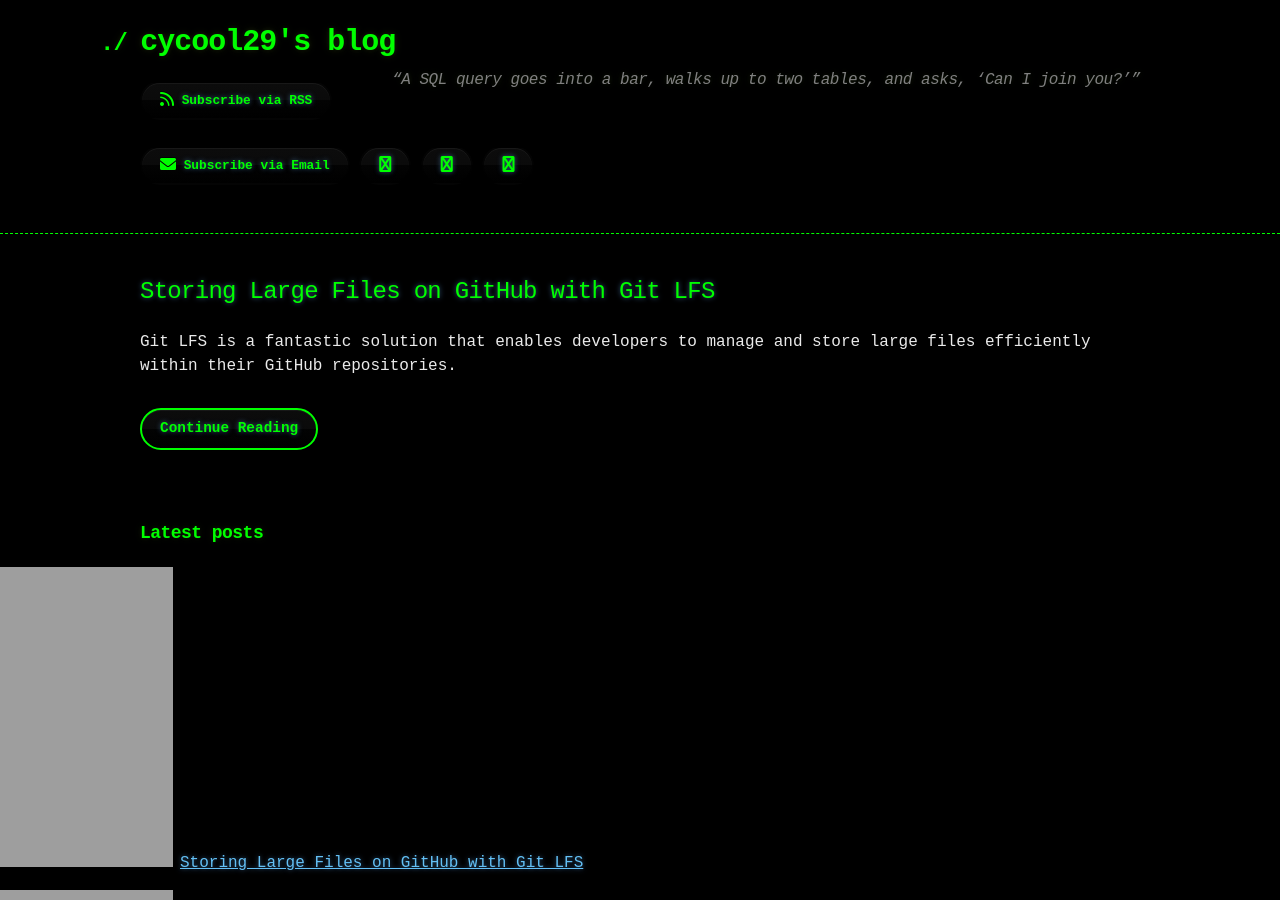
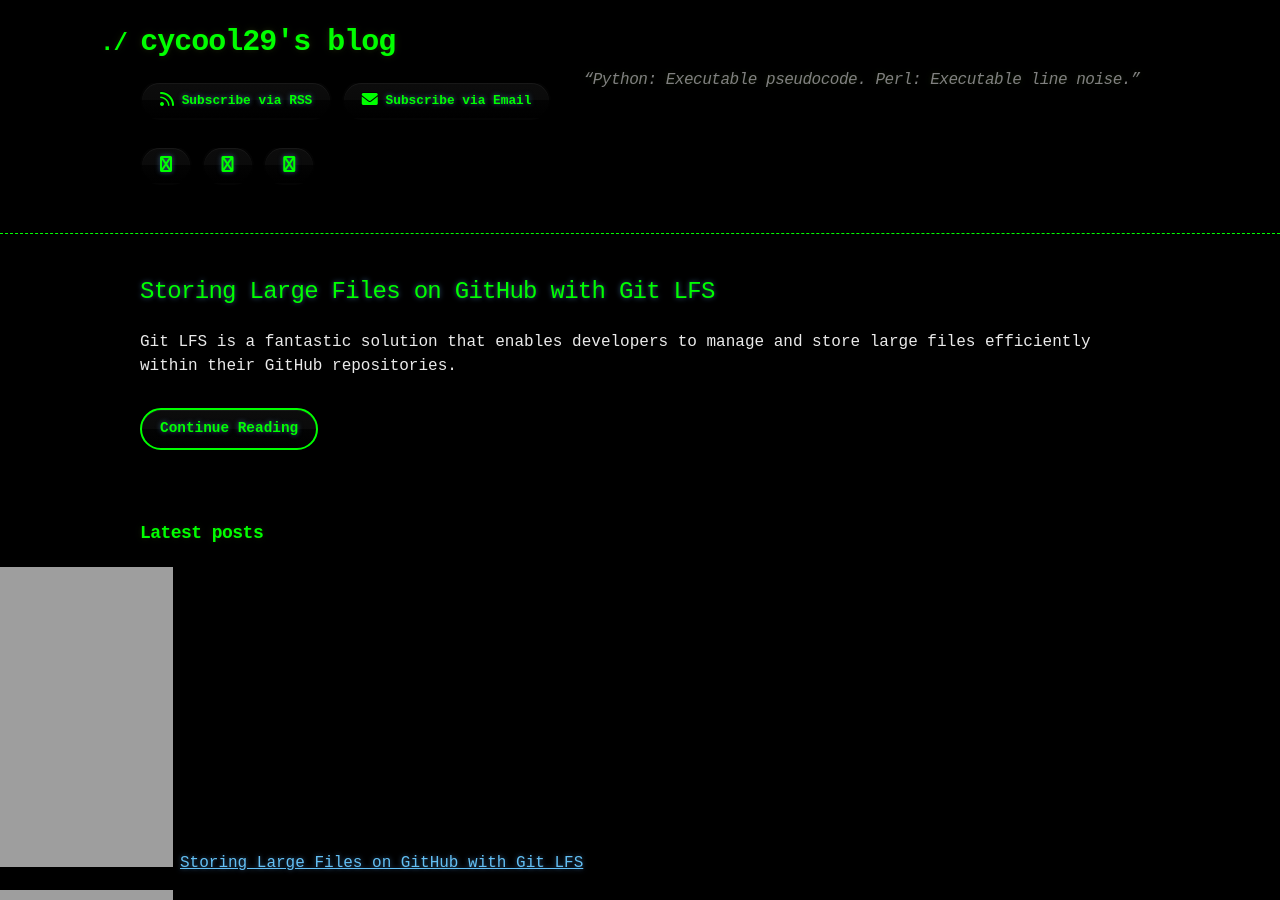
Before and after one commit to cycool29/cycool29.github.io, a Jekyll site: the page built from index.md, in a window 1280 px wide and 900 px high. Built offline with Jekyll 4.4.1, drawn with Linux system fonts in a browser that asks for light colours; a style sheet for code colours, icons or effects is not loaded.

Commit message:
Update quotes

```diff
--- a/_config.yml
+++ b/_config.yml
@@ -1,5 +1,5 @@
 title: cycool29's blog
-description: "“A SQL query goes into a bar, walks up to two tables, and asks, ‘Can I join you?’” "
+description: "“Python: Executable pseudocode. Perl: Executable line noise.” "
 bio: A high school student. Intermediate in Python, Git, Bash. Learning JavaScript. He/Him. "
 author: cycool29
 url: https://cycool29.github.io
```
